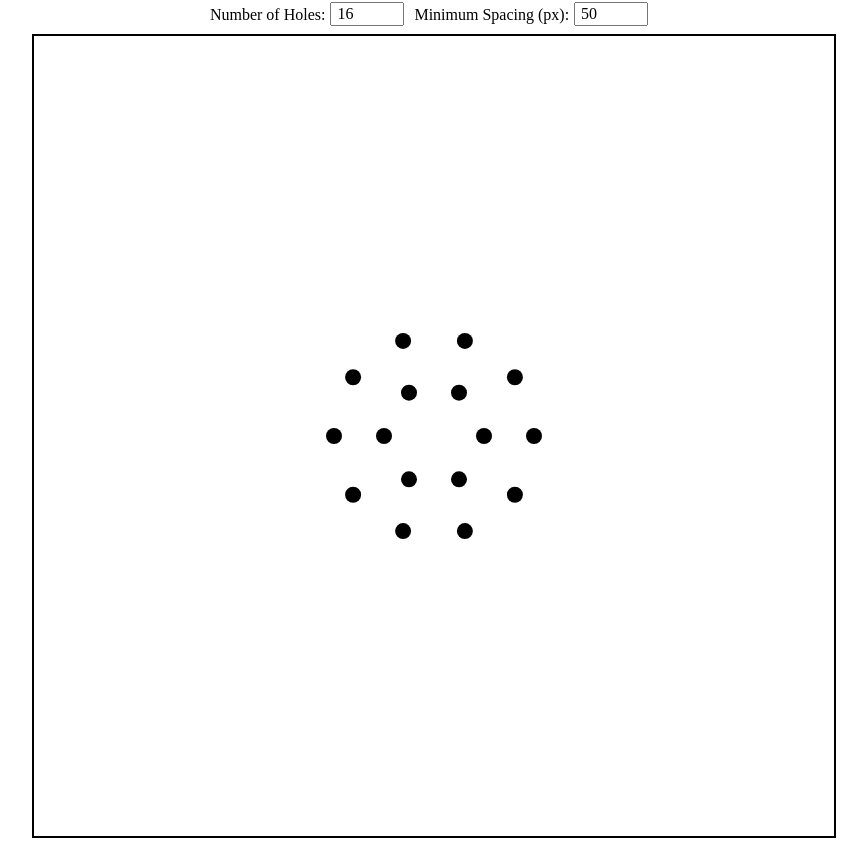
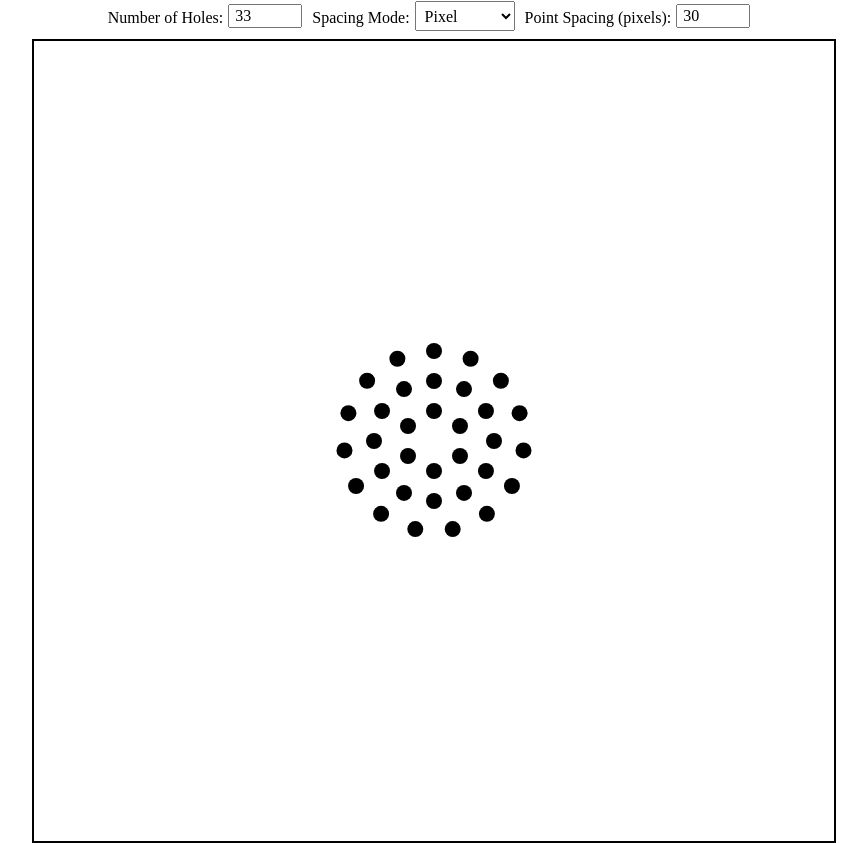
Before and after one commit to NWarren42/Injector-Hole-Visualizer, a website: page index.html in a window 1280 px wide. Shown: the part 56-899 px from the top of the page, without its empty margins (206-1073 px from the left). Drawn offline with Linux system fonts and the light colour scheme.

Commit message:
Add angular spacing support

```diff
--- a/index.html
+++ b/index.html
@@ -10,10 +10,16 @@
     <h1>Fluid Injector Pattern</h1>
     <div class="controls">
         <label for="numHoles">Number of Holes:</label>
-        <input type="number" id="numHoles" value="16" min="1">
+        <input type="number" id="numHoles" value="33" min="1">
 
-        <label for="minSpacing">Minimum Spacing (px):</label>
-        <input type="number" id="minSpacing" value="50" min="10">
+        <label for="spacingMode">Spacing Mode:</label>
+        <select id="spacingMode">
+            <option value="pixel">Pixel</option>
+            <option value="angle">Angle</option>
+        </select>
+
+        <label for="spacingValue" id="spacingLabel">Minimum Spacing (px):</label>
+        <input type="number" id="spacingValue" value="30" min="10" max="100">
     </div>
 
     <canvas id="injectorCanvas"></canvas>
--- a/script.js
+++ b/script.js
@@ -6,7 +6,10 @@ canvas.height = 800;
 
 // Get input elements
 const numHolesInput = document.getElementById("numHoles");
-const spacingInput = document.getElementById("minSpacing");
+const spacingValue = document.getElementById("spacingValue");
+
+const spacingMode = document.getElementById("spacingMode");
+const spacingLabel = document.getElementById("spacingLabel");
 
 // Function to draw a circular hole
 function drawHole(x, y, radius) {
@@ -21,38 +24,55 @@ function drawOptimalPattern() {
     ctx.clearRect(0, 0, canvas.width, canvas.height);
 
     const totalHoles = parseInt(numHolesInput.value);
-    const minSpacing = parseInt(spacingInput.value);
+    const minSpacing = parseInt(spacingValue.value);
 
     let placedHoles = 0;
     let radius = minSpacing;  // Start with smallest radius possible
-    let ring = 0;
 
     // Center the pattern
     const centerX = canvas.width / 2;
     const centerY = canvas.height / 2;
 
     while (placedHoles < totalHoles) {
-        let numHoles = Math.floor((2 * Math.PI * radius) / minSpacing); // Spacing is minimal arclength, not straight p2p
-        numHoles = Math.min(numHoles, totalHoles - placedHoles); // Ensure we don’t exceed total points
+        let numHoles;
+
+        // Calculate number of holes in current ring
+        if (spacingMode.value === "pixel"){
+            numHoles= Math.floor((2 * Math.PI * radius) / minSpacing); // Spacing is minimal arclength, not straight p2p
+            numHoles = Math.min(numHoles, totalHoles - placedHoles); // Ensure we don’t exceed total points
+        } else {
+            // Use angular spacing: Convert degrees to radians and determine how many points fit
+            let angleSpacing = (spacingValue.value * Math.PI) / 180; // Convert degrees to radians
+            numHoles = Math.min(Math.floor(2 * Math.PI / angleSpacing), totalHoles - placedHoles);
+        }
 
         for (let i = 0; i < numHoles; i++) {
             let angle = (i / numHoles) * (2 * Math.PI);
-            let x = centerX + radius * Math.cos(angle);
-            let y = centerY + radius * Math.sin(angle);
+            let x = centerX + radius * Math.cos(angle - Math.PI / 2); // Subtract PI/2 to start at 12 o’clock
+            let y = centerY + radius * Math.sin(angle - Math.PI / 2); // Subtract PI/2 to start at 12 o’clock
             drawHole(x, y, 8);
         }
 
         placedHoles += numHoles;
         radius += minSpacing; // Increase radius for next ring
-        ring++;
     }
 }
 
+function updateSpacingLabel() {
+    if (spacingMode.value === "pixel") {
+        spacingLabel.innerText = "Point Spacing (pixels):";
+    } else {
+        spacingLabel.innerText = "Point Spacing (degrees):";
+    }
+    drawOptimalPattern(); // Redraw pattern when spacing mode changes
+}
 
 // Add event listeners for live updates
-[numHolesInput, spacingInput].forEach(input => {
+[numHolesInput, spacingValue].forEach(input => {
     input.addEventListener("input", drawOptimalPattern);
 });
+spacingMode.addEventListener("change", updateSpacingLabel);
 
 // Initial draw
+updateSpacingLabel();
 drawOptimalPattern();
--- a/style.css
+++ b/style.css
@@ -39,6 +39,21 @@ input {
     margin-bottom: -2px;
 }
 
+select {
+    font-family: 'Times New Roman', Times, serif;
+    font-size: 16px;
+
+    width: 100px;
+    height: 30px;
+    padding: 5px;
+    text-align: left;
+
+    margin-left: 5px;
+    margin-right: 10px;
+    margin-bottom: -2px;
+
+}
+
 canvas {
     border: 2px solid black;
 }
```
Also changed, not shown: 1 other file.
